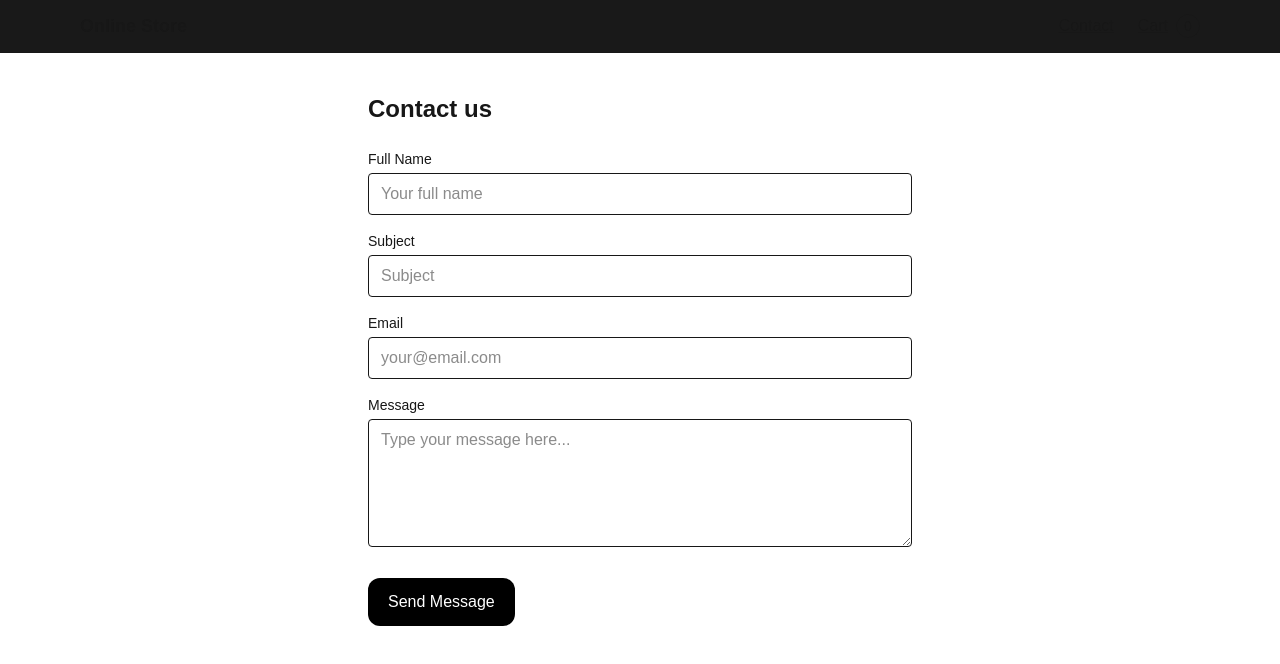
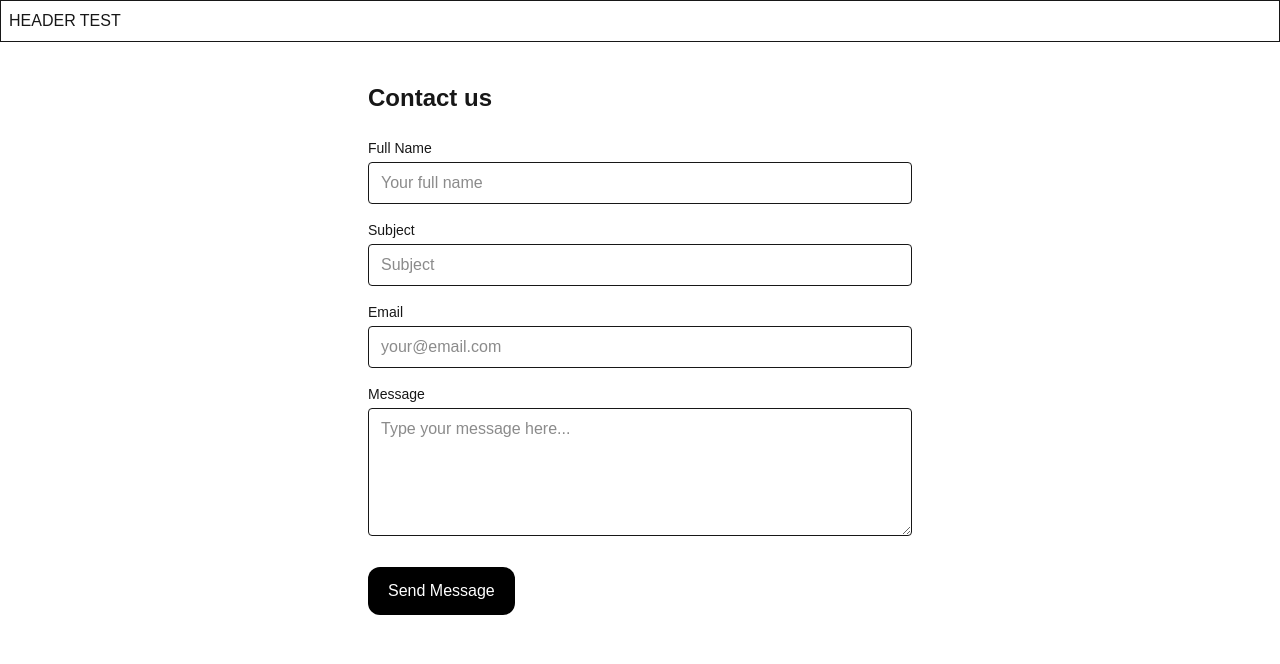
Before and after one commit to NoroffFEU/jsfw-2025-v1-stein-jsframeworks, a Next.js app in the folder online-store/online-store-next/: page /contact in a window 1280 px wide. Shown: the top 664 px of the page. Built offline with nearby package versions, Linux system fonts and the light colour scheme.

Commit message:
testing if test header shows on production build

```diff
--- a/online-store/online-store-next/next.config.ts
+++ b/online-store/online-store-next/next.config.ts
@@ -2,6 +2,12 @@ import type { NextConfig } from "next";
 
 const nextConfig: NextConfig = {
   /* config options here */
+  images: {
+    remotePatterns: [
+      {
+        protocol: "https", hostname: "**.noroff.dev" }
+      ],
+  },
   turbopack: {
     root: __dirname,
   },
--- a/online-store/online-store-next/src/app/cart/page.tsx
+++ b/online-store/online-store-next/src/app/cart/page.tsx
@@ -4,6 +4,7 @@
 import Link from "next/link";
 import { useCart } from "@/store/cart";
 import { toast } from "sonner";
+import Image from "next/image";
 
 function formatNOK(n: number) {
     return `${n.toFixed(2)} kr`;
@@ -34,9 +35,11 @@ export default function CartPage() {
             <ul className="divide-y rounded-2xl border">
                 {items.map((item) => (
                     <li key={item.id} className="grid grid-cols-12 items-center gap-4 p-4">
-                        <img
+                        <Image
                         src={item.imageUrl}
                         alt={item.title}
+                        width={80}
+                        height={80}
                         className="col-span-2 h-20 w-20 rounded object-cover"
                         />
 
--- a/online-store/online-store-next/src/app/contact/page.tsx
+++ b/online-store/online-store-next/src/app/contact/page.tsx
@@ -25,12 +25,12 @@ export default function ContactPage() {
         mode: "onTouched",
     });
 
-    const onSubmit = async (data: ContactForm) => {
+    const onSubmit = async (_data: ContactForm) => {
         try {
             await new Promise((r) => setTimeout(r, 500));
             toast.success("Message sent, we will get back to you soon!");
             reset();
-        } catch (error) {
+        } catch (_error) {
             toast.error("Something went wrong, please try again later.");
         }
     };
--- a/online-store/online-store-next/src/app/layout.tsx
+++ b/online-store/online-store-next/src/app/layout.tsx
@@ -2,7 +2,7 @@ import type { Metadata } from "next";
 import { Geist, Geist_Mono } from "next/font/google";
 import "./globals.css";
 import ToastProvider from "@/components/ToastProvider";
-import Header from "@/components/Header";
+// import Header from "@/components/Header";
 
 const geistSans = Geist({
   variable: "--font-geist-sans",
@@ -22,9 +22,10 @@ export const metadata: Metadata = {
 export default function RootLayout({ children }: { children: React.ReactNode }) {
   return (
     <html lang="en">
-      <body>
+      <body className={`${geistSans.variable} ${geistMono.variable} font-sans`}>
         <ToastProvider />
-        <Header />
+        {/* <Header /> */}
+        <nav style={{padding: 8, border: "1px solid"}}>HEADER TEST</nav>
         {children}
       </body>
     </html>
```
